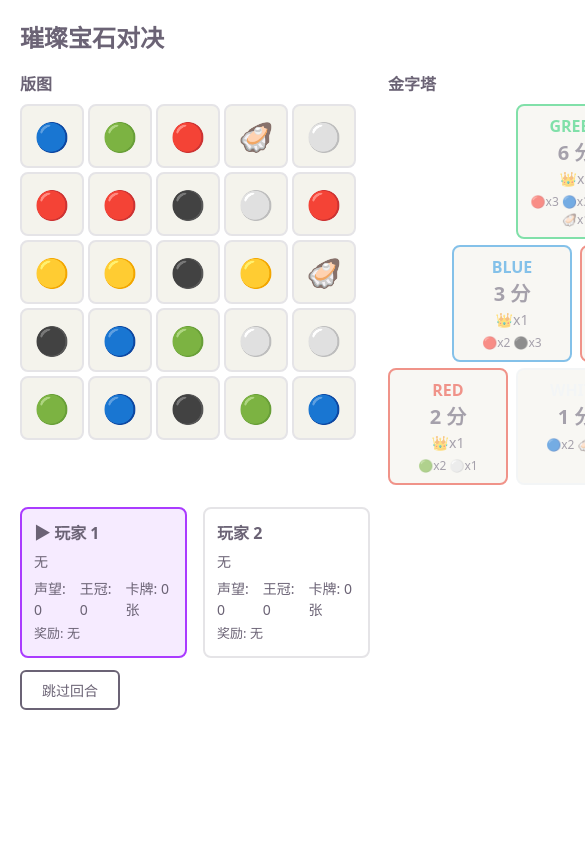
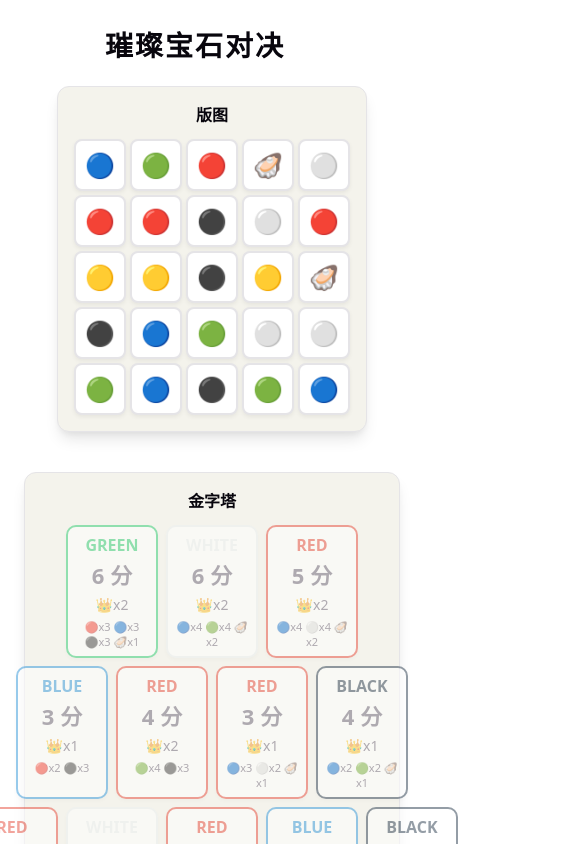
Before and after one commit to hong-kailin/FullStack-BoardGame-Project, a React (Vite) app: page / in a window 390 px wide. Shown: the top 844 px of the page, 585 px wide, since content can reach past the window. Built offline with nearby package versions, Linux system fonts and the light colour scheme.

Commit message:
feat: lesson 51 - CSS beautification with transitions, shadows, and responsive layout

```diff
--- a/src/App.css
+++ b/src/App.css
@@ -1,122 +1,198 @@
+/* ========================================
+   第 51 课：CSS 美化 React 版
+   使用 CSS 变量、渐变、阴影、过渡等
+   让游戏界面更有质感
+   ======================================== */
+
+/* --- 整体布局 --- */
 .app {
-  padding: 20px;
-  max-width: 1100px;
+  padding: 24px;
+  max-width: 1200px;
   margin: 0 auto;
+  min-height: 100vh;
 }
 
 .app h1 {
-  margin: 0 0 16px;
-  font-size: 24px;
+  margin: 0 0 20px;
+  font-size: 28px;
+  font-weight: 700;
+  color: var(--text-h);
+  text-align: center;
+  letter-spacing: 2px;
 }
 
+/* --- 消息提示 --- */
 .message {
-  background: rgba(170, 59, 255, 0.1);
-  border: 1px solid rgba(170, 59, 255, 0.5);
-  border-radius: 6px;
-  padding: 8px 16px;
-  margin-bottom: 10px;
+  background: linear-gradient(135deg, var(--accent-bg), rgba(170, 59, 255, 0.05));
+  border: 1px solid var(--accent-border);
+  border-radius: 8px;
+  padding: 10px 18px;
+  margin-bottom: 12px;
+  font-size: 14px;
+  font-weight: 500;
+  color: var(--accent);
+  text-align: center;
 }
 
+/* --- 游戏主布局 --- */
 .game-layout {
   display: flex;
-  gap: 32px;
+  gap: 40px;
   align-items: flex-start;
+  justify-content: center;
+  flex-wrap: wrap;
+}
+
+/* ========================================
+   版图 Board
+   ======================================== */
+
+.board {
+  background: var(--code-bg);
+  border: 1px solid var(--border);
+  border-radius: 12px;
+  padding: 16px;
+  box-shadow: var(--shadow);
 }
 
 .board h3 {
-  margin: 0 0 8px;
+  margin: 0 0 12px;
   font-size: 16px;
+  font-weight: 600;
+  color: var(--text-h);
+  text-align: center;
 }
 
 .board-error {
   color: #e74c3c;
   font-size: 13px;
-  margin-bottom: 4px;
+  margin-top: 6px;
+  text-align: center;
 }
 
 .board-grid {
   display: grid;
-  grid-template-columns: repeat(5, 64px);
-  grid-template-rows: repeat(5, 64px);
-  gap: 4px;
+  grid-template-columns: repeat(5, 68px);
+  grid-template-rows: repeat(5, 68px);
+  gap: 6px;
 }
 
 .board-cell {
   display: flex;
   align-items: center;
   justify-content: center;
-  border-radius: 8px;
-  font-size: 28px;
-  border: 2px solid #e5e4e7;
-  background: #f4f3ec;
+  border-radius: 10px;
+  font-size: 30px;
+  border: 2px solid var(--border);
+  background: var(--bg);
+  transition: all 0.2s ease;
+  position: relative;
 }
 
 .board-cell.has-token {
   cursor: pointer;
+  box-shadow: 0 2px 4px rgba(0, 0, 0, 0.06);
 }
 
 .board-cell.has-token:hover {
-  border-color: #aa3bff;
-  background: rgba(170, 59, 255, 0.1);
+  border-color: var(--accent);
+  background: var(--accent-bg);
+  transform: scale(1.08);
+  box-shadow: 0 4px 12px rgba(170, 59, 255, 0.2);
+  z-index: 1;
 }
 
 .board-cell.selected {
-  border-color: #aa3bff;
-  background: rgba(170, 59, 255, 0.1);
-  box-shadow: 0 0 8px rgba(170, 59, 255, 0.5);
+  border-color: var(--accent);
+  background: var(--accent-bg);
+  box-shadow: 0 0 0 3px rgba(170, 59, 255, 0.3), 0 4px 12px rgba(170, 59, 255, 0.25);
+  transform: scale(1.08);
+  z-index: 1;
 }
 
 .board-cell.empty {
   background: transparent;
   border-color: transparent;
+  box-shadow: none;
+  cursor: default;
+}
+
+.board-cell.empty:hover {
+  transform: none;
 }
 
 .board-cell.empty span {
-  color: #ccc;
+  color: var(--border);
   font-size: 14px;
 }
 
+/* --- 操作按钮 --- */
 .btn-take {
-  margin-top: 8px;
-  padding: 8px 20px;
-  border-radius: 6px;
-  border: 2px solid #aa3bff;
-  background: rgba(170, 59, 255, 0.1);
-  color: #aa3bff;
-  font-size: 14px;
+  display: block;
+  width: 100%;
+  margin-top: 12px;
+  padding: 10px 20px;
+  border-radius: 8px;
+  border: 2px solid var(--accent);
+  background: var(--accent-bg);
+  color: var(--accent);
+  font-size: 15px;
+  font-weight: 600;
   cursor: pointer;
+  transition: all 0.2s ease;
 }
 
 .btn-take:hover {
-  background: rgba(170, 59, 255, 0.5);
+  background: var(--accent);
   color: white;
+  box-shadow: 0 4px 12px rgba(170, 59, 255, 0.3);
 }
 
 .btn-pass {
-  margin-top: 12px;
-  padding: 8px 20px;
-  border-radius: 6px;
-  border: 2px solid #6b6375;
+  display: block;
+  margin: 16px auto 0;
+  padding: 10px 24px;
+  border-radius: 8px;
+  border: 2px solid var(--border);
   background: transparent;
-  color: #6b6375;
+  color: var(--text);
   font-size: 14px;
+  font-weight: 500;
   cursor: pointer;
+  transition: all 0.2s ease;
 }
 
 .btn-pass:hover {
-  background: #6b6375;
-  color: white;
+  background: var(--code-bg);
+  border-color: var(--text);
+  color: var(--text-h);
+}
+
+/* ========================================
+   金字塔 Pyramid
+   ======================================== */
+
+.pyramid {
+  background: var(--code-bg);
+  border: 1px solid var(--border);
+  border-radius: 12px;
+  padding: 16px;
+  box-shadow: var(--shadow);
+  min-width: 360px;
 }
 
 .pyramid h3 {
-  margin: 0 0 8px;
+  margin: 0 0 12px;
   font-size: 16px;
+  font-weight: 600;
+  color: var(--text-h);
+  text-align: center;
 }
 
 .pyramid-level {
   display: flex;
   justify-content: center;
-  margin-bottom: 6px;
+  margin-bottom: 8px;
 }
 
 .pyramid-cards {
@@ -126,160 +202,199 @@
 
 .pyramid-card {
   border: 2px solid;
-  border-radius: 8px;
-  background: #f4f3ec;
-  padding: 8px;
+  border-radius: 10px;
+  background: var(--bg);
+  padding: 10px 8px;
   width: 100px;
   font-size: 13px;
   cursor: pointer;
-  transition: transform 0.15s;
+  transition: all 0.2s ease;
   text-align: center;
+  box-shadow: 0 2px 4px rgba(0, 0, 0, 0.05);
 }
 
 .pyramid-card:hover {
-  transform: translateY(-2px);
-  box-shadow: rgba(0, 0, 0, 0.1) 0 4px 8px;
+  transform: translateY(-4px);
+  box-shadow: 0 8px 20px rgba(0, 0, 0, 0.12);
 }
 
 .pyramid-card.affordable {
-  box-shadow: 0 0 6px rgba(46, 204, 113, 0.4);
+  box-shadow: 0 0 0 2px rgba(46, 204, 113, 0.3), 0 4px 12px rgba(46, 204, 113, 0.15);
+}
+
+.pyramid-card.affordable:hover {
+  box-shadow: 0 0 0 2px rgba(46, 204, 113, 0.5), 0 8px 20px rgba(46, 204, 113, 0.2);
 }
 
 .pyramid-card.unaffordable {
-  opacity: 0.6;
+  opacity: 0.5;
 }
 
 .card-gem {
-  font-weight: bold;
+  font-weight: 700;
   font-size: 16px;
   text-transform: uppercase;
+  margin-bottom: 2px;
 }
 
 .card-points {
-  font-size: 20px;
-  font-weight: bold;
+  font-size: 22px;
+  font-weight: 800;
+  margin: 2px 0;
 }
 
 .card-crowns {
   font-size: 14px;
+  margin: 2px 0;
 }
 
 .card-cost {
-  font-size: 12px;
+  font-size: 11px;
   margin-top: 4px;
+  color: var(--text);
+  line-height: 1.4;
 }
+
+/* ========================================
+   玩家信息 PlayerInfo
+   ======================================== */
 
 .players {
   display: flex;
-  gap: 16px;
-  margin-top: 16px;
+  gap: 20px;
+  margin-top: 20px;
 }
 
 .player-info {
   flex: 1;
-  border: 2px solid #e5e4e7;
-  border-radius: 8px;
-  padding: 12px;
+  border: 2px solid var(--border);
+  border-radius: 12px;
+  padding: 16px;
+  background: var(--code-bg);
+  transition: all 0.3s ease;
 }
 
 .player-info.current {
-  border-color: #aa3bff;
-  background: rgba(170, 59, 255, 0.1);
+  border-color: var(--accent);
+  background: linear-gradient(135deg, var(--accent-bg), var(--code-bg));
+  box-shadow: 0 0 0 1px var(--accent-border), 0 4px 16px rgba(170, 59, 255, 0.1);
 }
 
 .player-info h3 {
-  margin: 0 0 6px;
-  font-size: 16px;
+  margin: 0 0 10px;
+  font-size: 17px;
+  font-weight: 700;
+  color: var(--text-h);
 }
 
 .player-tokens {
-  font-size: 14px;
-  margin-bottom: 6px;
+  font-size: 16px;
+  margin-bottom: 8px;
+  line-height: 1.6;
 }
 
 .player-stats {
   display: flex;
-  gap: 12px;
+  gap: 16px;
   font-size: 14px;
+  color: var(--text);
+  margin-bottom: 6px;
+}
+
+.player-stats span {
+  background: var(--bg);
+  padding: 3px 10px;
+  border-radius: 6px;
+  border: 1px solid var(--border);
+  font-weight: 500;
 }
 
 .player-bonuses {
   font-size: 13px;
-  margin-top: 4px;
+  color: var(--text);
+  margin-bottom: 8px;
 }
 
+/* --- 已购买卡牌 --- */
 .owned-cards {
-  margin-top: 8px;
+  margin-top: 10px;
 }
 
 .color-group {
-  margin-bottom: 6px;
+  margin-bottom: 8px;
 }
 
 .color-group-header {
   font-size: 13px;
-  font-weight: bold;
-  margin-bottom: 3px;
+  font-weight: 700;
+  margin-bottom: 4px;
 }
 
 .color-group-cards {
   display: flex;
-  gap: 4px;
+  gap: 5px;
   flex-wrap: wrap;
 }
 
 .owned-card {
   border: 1px solid;
-  border-radius: 4px;
-  padding: 2px 5px;
-  font-size: 11px;
-  background: #f4f3ec;
+  border-radius: 6px;
+  padding: 3px 7px;
+  font-size: 12px;
+  background: var(--bg);
   display: flex;
-  gap: 3px;
+  gap: 4px;
+  font-weight: 500;
 }
 
+/* --- 保留卡牌 --- */
 .reserved-cards {
-  margin-top: 6px;
+  margin-top: 10px;
+  padding-top: 10px;
+  border-top: 1px solid var(--border);
 }
 
 .reserved-label {
-  font-size: 12px;
+  font-size: 13px;
   color: #f39c12;
-  margin-bottom: 4px;
+  font-weight: 600;
+  margin-bottom: 6px;
 }
 
 .reserved-list {
   display: flex;
-  gap: 6px;
+  gap: 8px;
   flex-wrap: wrap;
 }
 
 .reserved-card {
   border: 2px solid;
-  border-radius: 6px;
-  padding: 6px;
-  width: 80px;
-  font-size: 11px;
-  background: #f4f3ec;
+  border-radius: 8px;
+  padding: 8px;
+  width: 85px;
+  font-size: 12px;
+  background: var(--bg);
   cursor: pointer;
   text-align: center;
-  transition: transform 0.15s;
+  transition: all 0.2s ease;
+  box-shadow: 0 2px 4px rgba(0, 0, 0, 0.05);
 }
 
 .reserved-card:hover {
-  transform: translateY(-2px);
-  box-shadow: rgba(0, 0, 0, 0.1) 0 4px 8px;
+  transform: translateY(-3px);
+  box-shadow: 0 6px 16px rgba(0, 0, 0, 0.12);
 }
 
 .reserved-gem {
-  font-weight: bold;
+  font-weight: 700;
   font-size: 14px;
   text-transform: uppercase;
 }
 
 .reserved-points {
-  font-size: 16px;
-  font-weight: bold;
+  font-size: 18px;
+  font-weight: 800;
+  margin: 2px 0;
 }
 
 .reserved-crowns {
@@ -289,35 +404,92 @@
 .reserved-cost {
   font-size: 10px;
   margin-top: 2px;
+  color: var(--text);
 }
 
+/* ========================================
+   归还标记面板
+   ======================================== */
+
 .discard-panel {
-  margin-bottom: 16px;
+  background: var(--code-bg);
+  border: 2px solid #e74c3c;
+  border-radius: 12px;
+  padding: 20px;
+  margin-bottom: 20px;
+  text-align: center;
+}
+
+.discard-panel .message {
+  background: rgba(231, 76, 60, 0.1);
+  border-color: rgba(231, 76, 60, 0.3);
+  color: #e74c3c;
 }
 
 .discard-tokens {
   display: flex;
-  gap: 8px;
+  gap: 10px;
   flex-wrap: wrap;
-  margin-bottom: 8px;
+  justify-content: center;
+  margin-bottom: 12px;
 }
 
 .discard-token {
-  border: 2px solid #e5e4e7;
-  border-radius: 6px;
-  padding: 8px 12px;
-  font-size: 14px;
+  border: 2px solid var(--border);
+  border-radius: 8px;
+  padding: 10px 16px;
+  font-size: 15px;
   cursor: pointer;
-  background: #f4f3ec;
-  transition: border-color 0.2s, background 0.2s;
+  background: var(--bg);
+  transition: all 0.2s ease;
+  font-weight: 500;
 }
 
 .discard-token:hover {
-  border-color: #aa3bff;
-  background: rgba(170, 59, 255, 0.1);
+  border-color: var(--accent);
+  background: var(--accent-bg);
+  transform: scale(1.05);
 }
 
 .discard-token.selected {
   border-color: #e74c3c;
   background: rgba(231, 76, 60, 0.1);
+  box-shadow: 0 0 0 2px rgba(231, 76, 60, 0.2);
 }
+
+/* ========================================
+   响应式布局
+   ======================================== */
+
+@media (max-width: 900px) {
+  .game-layout {
+    flex-direction: column;
+    align-items: center;
+  }
+
+  .players {
+    flex-direction: column;
+  }
+
+  .pyramid {
+    min-width: unset;
+    width: 100%;
+  }
+
+  .pyramid-card {
+    width: 80px;
+    padding: 6px 4px;
+    font-size: 11px;
+  }
+
+  .board-grid {
+    grid-template-columns: repeat(5, 52px);
+    grid-template-rows: repeat(5, 52px);
+    gap: 4px;
+  }
+
+  .board-cell {
+    font-size: 24px;
+    border-radius: 8px;
+  }
+}
--- a/src/App.tsx
+++ b/src/App.tsx
@@ -52,7 +52,7 @@ export default function App() {
     if (result.needsDiscard > 0) {
       setDiscardMode(true);
       setDiscardNeeded(result.needsDiscard);
-      setDiscardSelection([]);
+      setDiscardSelection({});
       setMessage(result.message);
     } else {
       setMessage(result.message);
--- a/src/components/PlayerInfo.tsx
+++ b/src/components/PlayerInfo.tsx
@@ -1,5 +1,5 @@
 import type { Player, Card } from "../game/types";
-import { getPlayerBonuses, getActualCost } from "../game/purchase";
+import { getPlayerBonuses } from "../game/purchase";
 import { getTotalPoints, getTotalCrowns } from "../game/game";
 
 interface PlayerInfoProps {
--- a/src/game/gameState.ts
+++ b/src/game/gameState.ts
@@ -94,7 +94,7 @@ export function handleTakeTokens(
 
   const result = takeTokens(state.boardTokens, positions);
 
-  let newPlayer = { ...player, tokens: { ...player.tokens } };
+  const newPlayer = { ...player, tokens: { ...player.tokens } };
   for (const token of result.taken) {
     newPlayer.tokens[token] = (newPlayer.tokens[token] || 0) + 1;
   }
@@ -151,7 +151,7 @@ export function handleDiscardTokens(
   const player = state.players[state.currentPlayerIndex];
   const opponentIndex = state.currentPlayerIndex === 0 ? 1 : 0;
 
-  let newPlayer = { ...player, tokens: { ...player.tokens } };
+  const newPlayer = { ...player, tokens: { ...player.tokens } };
   for (const type of discards) {
     newPlayer.tokens[type] = Math.max(0, (newPlayer.tokens[type] || 0) - 1);
   }
```
Also changed, not shown: 2 other files (tests, documents, lock files or other folders).
